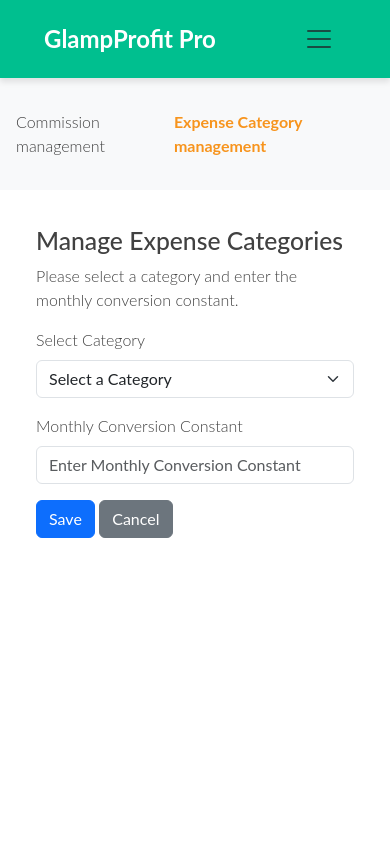
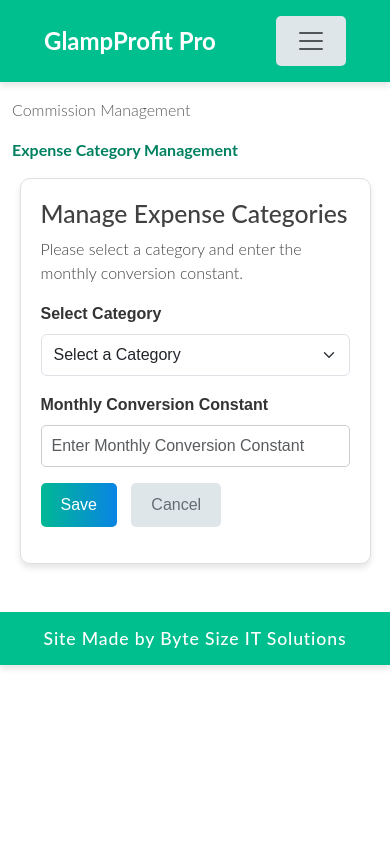
Before and after one commit to DivyaNatchi/GlampProfitPro, a React (Vite) app: page /GlampProfitPro/franchisor/expense-category-management in a window 390 px wide. Shown: the top 844 px of the page. Built offline with nearby package versions, Linux system fonts and the light colour scheme.

Commit message:
Form and footer design

```diff
--- a/src/components/Footer.jsx
+++ b/src/components/Footer.jsx
@@ -2,13 +2,22 @@ import "../styles/footer.css";
 export default function Footer() {
   const currentYear = new Date().getFullYear();
   return (
-    <h1 className="footer">
+    <h1 className="footer mt-5">
       <div className="row">
         <div className="col-12"></div>
-        <p className="copyrightText">
+        {/* <p className="copyrightText">
           Copyright © 1999 - {currentYear} Wigwam Holidays Ltd | All rights
           reserved
-        </p>
+        </p> */}
+        <div>
+          <a
+            href="https://www.bytesizeitsolutions.com"
+            target="_blank"
+            class="acolour"
+          >
+            Site Made by Byte Size IT Solutions
+          </a>
+        </div>
       </div>
     </h1>
   );
--- a/src/pages/CommissionManagement.jsx
+++ b/src/pages/CommissionManagement.jsx
@@ -11,6 +11,7 @@ import {
 } from "reactstrap";
 import { useLoaderData } from "react-router-dom";
 import { db } from "../db/db";
+import "../styles/form.css";
 
 export const commissionLoader = async () => {
   const existingCommission = await db.commissions.get(1); //Tthe record always has id = 1
@@ -75,8 +76,7 @@ export default function CommissionManagement() {
   };
 
   return (
-    <Container>
-      <h3>Commission Management</h3>
+    <Container className="form-container ">
       <Form onSubmit={handleSubmit} aria-label="Commission Management Form">
         <FormGroup>
           <Label for="commission_rate">Commission Rate (%)</Label>
--- a/src/pages/ExpenseCategoryManagement.jsx
+++ b/src/pages/ExpenseCategoryManagement.jsx
@@ -10,6 +10,7 @@ import {
   FormFeedback,
 } from "reactstrap";
 import { db } from "../db/db";
+import "../styles/form.css";
 
 // Loader function to fetch categories from IndexedDB category constant table
 export async function expenseCategoryLoader() {
@@ -110,7 +111,10 @@ export default function ExpenseCategoryManagement() {
   };
 
   return (
-    <Container aria-labelledby="expense-category-management">
+    <Container
+      className="form-container "
+      aria-labelledby="expense-category-management"
+    >
       <h2 id="expense-category-management">Manage Expense Categories</h2>
       <Form
         onSubmit={handleSubmit}
--- a/src/pages/ExpenseManagement.jsx
+++ b/src/pages/ExpenseManagement.jsx
@@ -11,6 +11,7 @@ import {
 } from "reactstrap";
 import { useLoaderData } from "react-router-dom";
 import { db } from "../db/db";
+import "../styles/form.css";
 
 // Loader function to fetch expenses from IndexedDB expenses table
 export const expenseLoader = async () => {
@@ -142,7 +143,7 @@ export default function ExpenseManagement() {
   // };
 
   return (
-    <Container>
+    <Container className="form-container ">
       <Form onSubmit={handleSubmit} aria-label="Expense Management Form">
         {/* Expense Head text field*/}
         <FormGroup>
--- a/src/pages/FranchiseeDashboard.jsx
+++ b/src/pages/FranchiseeDashboard.jsx
@@ -1,20 +1,19 @@
-import React from "react";
-import { NavLink, Outlet } from "react-router-dom";
-import { Nav, NavItem } from "reactstrap";
+import { Outlet, NavLink } from "react-router-dom";
+import { Navbar, Nav, NavItem } from "reactstrap";
 import "../styles/dashboard.css";
 
 export default function FranchiseeDashboard() {
   return (
-    <div className="dashboard-container">
-      {/* Sidebar Navigation */}
-      <div className="sidebar">
-        <Nav navbar>
+    <>
+      <Navbar expand="lg">
+        <Nav className="ml-auto" navbar>
           <NavItem>
             <NavLink
               className={({ isActive }) =>
                 isActive ? "nav-link active" : "nav-link"
               }
-              to="calculate-rental-rate"
+              to="."
+              end
             >
               Calculate Rental Rate
             </NavLink>
@@ -30,12 +29,8 @@ export default function FranchiseeDashboard() {
             </NavLink>
           </NavItem>
         </Nav>
-      </div>
-
-      {/* Main Content */}
-      <div className="main-content">
-        <Outlet />
-      </div>
-    </div>
+      </Navbar>
+      <Outlet />
+    </>
   );
 }
--- a/src/pages/FranchisorDashboard.jsx
+++ b/src/pages/FranchisorDashboard.jsx
@@ -4,18 +4,18 @@ import "../styles/dashboard.css";
 
 export default function FranchisorDashboard() {
   return (
-    <div className="dashboard-container">
-      {/* Sidebar Navigation */}
-      <div className="sidebar">
-        <Nav navbar>
+    <>
+      <Navbar expand="lg">
+        <Nav className="ml-auto" navbar>
           <NavItem>
             <NavLink
               className={({ isActive }) =>
                 isActive ? "nav-link active" : "nav-link"
               }
-              to="commission-management"
+              to="."
+              end
             >
-              Commission management
+              Commission Management
             </NavLink>
           </NavItem>
           <NavItem>
@@ -23,18 +23,14 @@ export default function FranchisorDashboard() {
               className={({ isActive }) =>
                 isActive ? "nav-link active" : "nav-link"
               }
-              to="Expense-Category-management"
+              to="expense-category-management"
             >
-              Expense Category management
+              Expense Category Management
             </NavLink>
           </NavItem>
         </Nav>
-      </div>
-
-      {/* Main Content */}
-      <div className="main-content">
-        <Outlet />
-      </div>
-    </div>
+      </Navbar>
+      <Outlet />
+    </>
   );
 }
--- a/src/pages/RentalRateCalculator.jsx
+++ b/src/pages/RentalRateCalculator.jsx
@@ -12,6 +12,7 @@ import {
 import { useLoaderData } from "react-router-dom";
 import { db } from "../db/db";
 import RentalRateDisplay from "../card/RentalRateDisplay";
+import "../styles/form.css";
 
 // Loader function defined here to fetch data
 export async function rentalRateCalculatorLoader() {
@@ -235,8 +236,9 @@ export default function RentalRateCalculator() {
   const toggleModal = () => setModalOpen(!modalOpen);
 
   return (
-    <Container>
+    <Container className="form-container ">
       <Form onSubmit={handleSubmit} aria-label="Calculate Rental Rate Form">
+        <div className="form-row">
           {/* Month Dropdown */}
           <FormGroup>
             <Label for="month">Month</Label>
@@ -263,9 +265,9 @@ export default function RentalRateCalculator() {
               <option value="11">November</option>
               <option value="12">December</option>
             </Input>
-          <FormText>
+            {/* <FormText>
               The month for which the rental rate is being calculated.
-          </FormText>
+            </FormText> */}
           </FormGroup>
 
           {/* Year with Validation */}
@@ -282,10 +284,11 @@ export default function RentalRateCalculator() {
               aria-label="year-description"
             />
             <FormFeedback>{errors.year}</FormFeedback>
-          <FormText>
+            {/* <FormText>
               The year for which the rental rate is being calculated.
-          </FormText>
+            </FormText> */}
           </FormGroup>
+        </div>
 
         {/* Expected Monthly Revenue with Validation */}
         <FormGroup>
--- a/src/styles/dashboard.css
+++ b/src/styles/dashboard.css
@@ -1,62 +1,10 @@
-/* Container for sidebar and main content */
-.dashboard-container {
-  display: flex;
-  height: 100vh; /* Full viewport height */
-}
-
-/* Sidebar Styling */
-.sidebar {
-  width: 250px;
-  background-color: #f8f9fa; /* Light gray background */
-  padding: 1rem;
-  box-shadow: 2px 0 5px rgba(0, 0, 0, 0.1); /* Light shadow */
-  display: flex;
-  flex-direction: column;
-}
-
-.sidebar .nav-link {
-  padding-top: 1rem;
-  padding-bottom: 1rem;
-  transition: background-color 0.3s ease;
-}
-
-.sidebar .nav-link.active {
-  color: #f7941d;
+/* .navbar-nav .nav-link.active {
+  color: #008060;
   font-weight: bold;
 }
 
-.sidebar .nav-link:hover {
-  color: #f7941d;
+.navbar-nav .nav-link:hover {
+  color: #008060;
   font-weight: bold;
   transition: border-bottom 0.3s ease;
-}
-
-/* Main Content Area */
-.main-content {
-  flex-grow: 1;
-  padding: 2rem;
-  background-color: #fff;
-  overflow-y: auto; /* Enable scrolling if content is too large */
-}
-
-/* Responsive adjustments */
-@media (max-width: 768px) {
-  .dashboard-container {
-    flex-direction: column; /* Stack sidebar on top for small screens */
-  }
-
-  .sidebar {
-    width: 100%;
-    height: auto;
-    box-shadow: none;
-  }
-  .sidebar .navbar-nav {
-    display: flex;
-    flex-direction: row;
-    justify-content: space-around;
-  }
-
-  .main-content {
-    padding: 1rem;
-  }
-}
+} */
--- a/src/styles/footer.css
+++ b/src/styles/footer.css
@@ -3,11 +3,17 @@
   background-color: #00bf8f;
   color: #fff;
   padding: 1rem 1rem;
+  font-size: 1.1rem;
   text-align: center;
 }
 
-.footer .copyrightText {
-  padding-top: 1rem;
-  font-size: 1.1rem;
-  text-align: left;
+.footer a {
+  text-decoration: none;
+  letter-spacing: 0.05em;
+  color: #fff;
 }
+
+.footer a:hover {
+  color: #008060;
+  font-weight: bold;
+}
--- /dev/null
+++ b/src/styles/form.css
@@ -0,0 +1,127 @@
+/* General styles for form container */
+.form-container {
+  background-color: #ffffff;
+  padding: 20px;
+  border-radius: 10px;
+  box-shadow: 0px 4px 6px rgba(0, 0, 0, 0.1);
+  border: 1px solid #e0e0e0;
+  width: 500px; /* Set a fixed width for the form on large screens */
+  max-width: 100%; /* Ensure form width is 100% on smaller screens */
+  margin: 0 15px; /* Small margin on mobile devices */
+  box-sizing: border-box; /* Include padding in width calculations */
+}
+
+/* Typography */
+/* .form-container h2 {
+  font-family: "Poppins", sans-serif;
+  font-weight: bold;
+  color: #333333;
+  margin-bottom: 20px;
+  text-align: center;
+} */
+
+label {
+  font-family: "Poppins", sans-serif;
+  font-weight: bold;
+  color: #333333;
+}
+
+.form-text {
+  color: #7f8c8d;
+  font-style: italic;
+}
+
+/* Input styles */
+input[type="text"],
+select {
+  background-color: #ffffff;
+  border: 1px solid #ccc;
+  padding: 10px;
+  border-radius: 5px;
+  font-family: "Poppins", sans-serif;
+  color: #333333;
+  transition: border-color 0.3s ease;
+  width: 100%; /* Full width */
+  height: 42px; /* Ensure consistent height */
+  box-sizing: border-box; /* Include padding in width calculations */
+}
+
+input[type="text"]:focus,
+select:focus {
+  border-color: #17a2b8;
+  outline: none;
+}
+
+/* Row layout for Month and Year */
+.form-row {
+  display: flex;
+  justify-content: space-between;
+  gap: 20px; /* Add space between fields */
+}
+
+.form-row .form-group {
+  width: 48%;
+}
+
+/* Button styles */
+button[type="submit"] {
+  background: linear-gradient(90deg, #00b894, #0984e3);
+  color: #ffffff;
+  border: none;
+  padding: 10px 20px;
+  font-family: "Poppins", sans-serif;
+  border-radius: 5px;
+  cursor: pointer;
+  transition: background 0.3s ease;
+}
+
+button[type="submit"]:hover {
+  background: linear-gradient(90deg, #009e74, #0777d1);
+}
+
+button[type="button"] {
+  background-color: #dfe6e9;
+  color: #636e72;
+  padding: 10px 20px;
+  font-family: "Poppins", sans-serif;
+  border-radius: 5px;
+  border: none;
+  cursor: pointer;
+  margin-left: 10px;
+  transition: background-color 0.3s ease;
+}
+
+button[type="button"]:hover {
+  background-color: #b2bec3;
+}
+
+/* Responsive layout for mobile devices */
+@media (max-width: 768px) {
+  .form-row {
+    flex-direction: column; /* Stack Month and Year on top of each other */
+  }
+
+  .form-row .form-group {
+    width: 100%; /* Full width on small screens */
+    margin-bottom: 15px; /* Add margin between stacked inputs */
+  }
+
+  /* Adjust padding for the form container */
+  .form-container {
+    padding: 20px;
+  }
+}
+
+/* Adjust spacing for mobile */
+@media (max-width: 768px) {
+  .form-container {
+    width: 90%; /* Form takes up more screen space */
+  }
+}
+
+/* Smallest screens (for phones) */
+@media (max-width: 480px) {
+  .form-container {
+    padding: 10px;
+  }
+}
--- a/src/styles/header.css
+++ b/src/styles/header.css
@@ -23,13 +23,13 @@
   color: #fff;
 }
 
-.custom-nav .nav-link:hover {
-  color: #f7941d;
+.navbar-nav .nav-link:hover {
+  color: #008060;
   font-weight: bold;
 }
 
-.custom-nav .nav-link.active {
-  color: #f7941d;
+.navbar-nav .nav-link.active {
+  color: #008060;
   font-weight: bold;
 }
 
```
Also changed, not shown: src/main.jsx (+6 -14 lines). Lines whose indentation alone changed are shown as unchanged.
